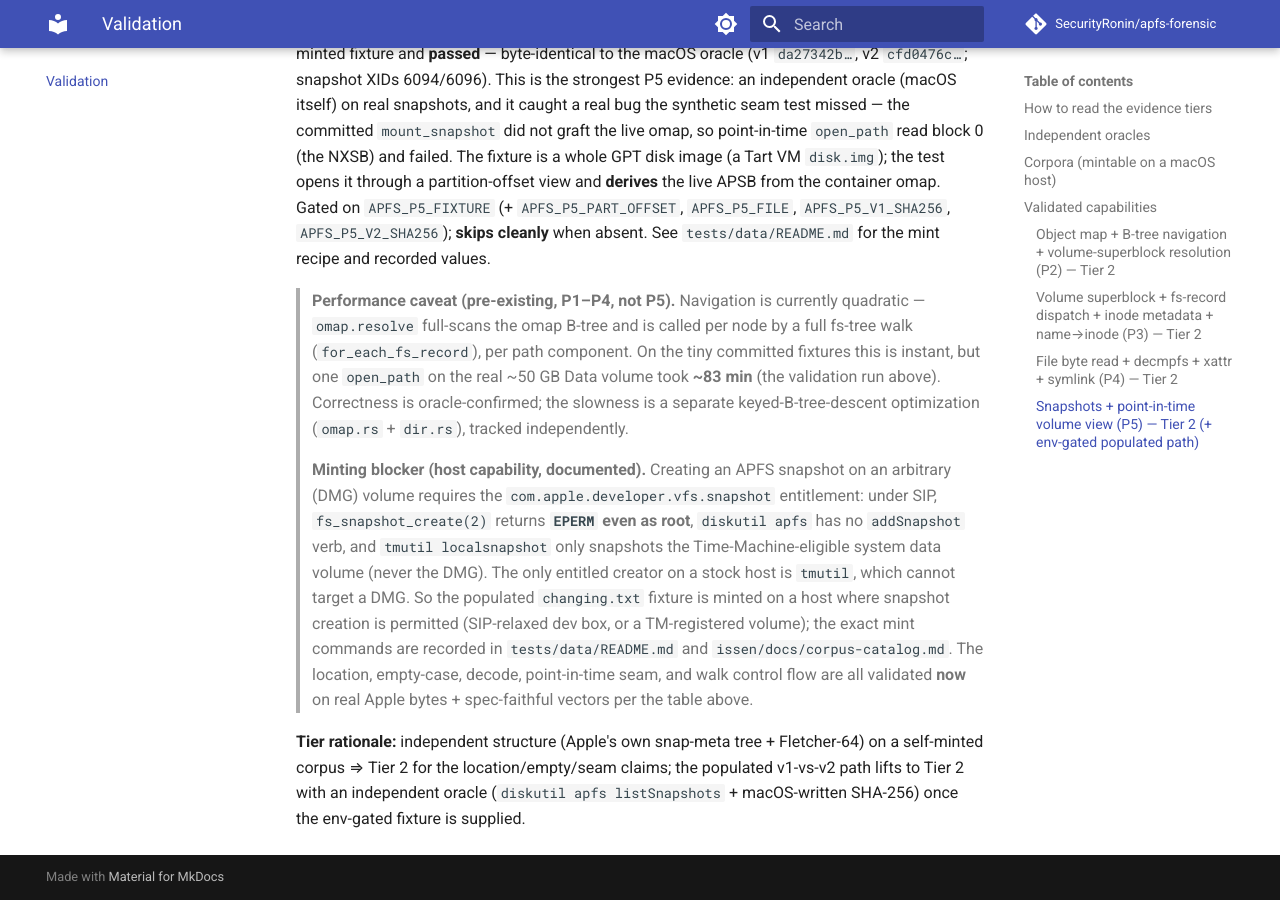
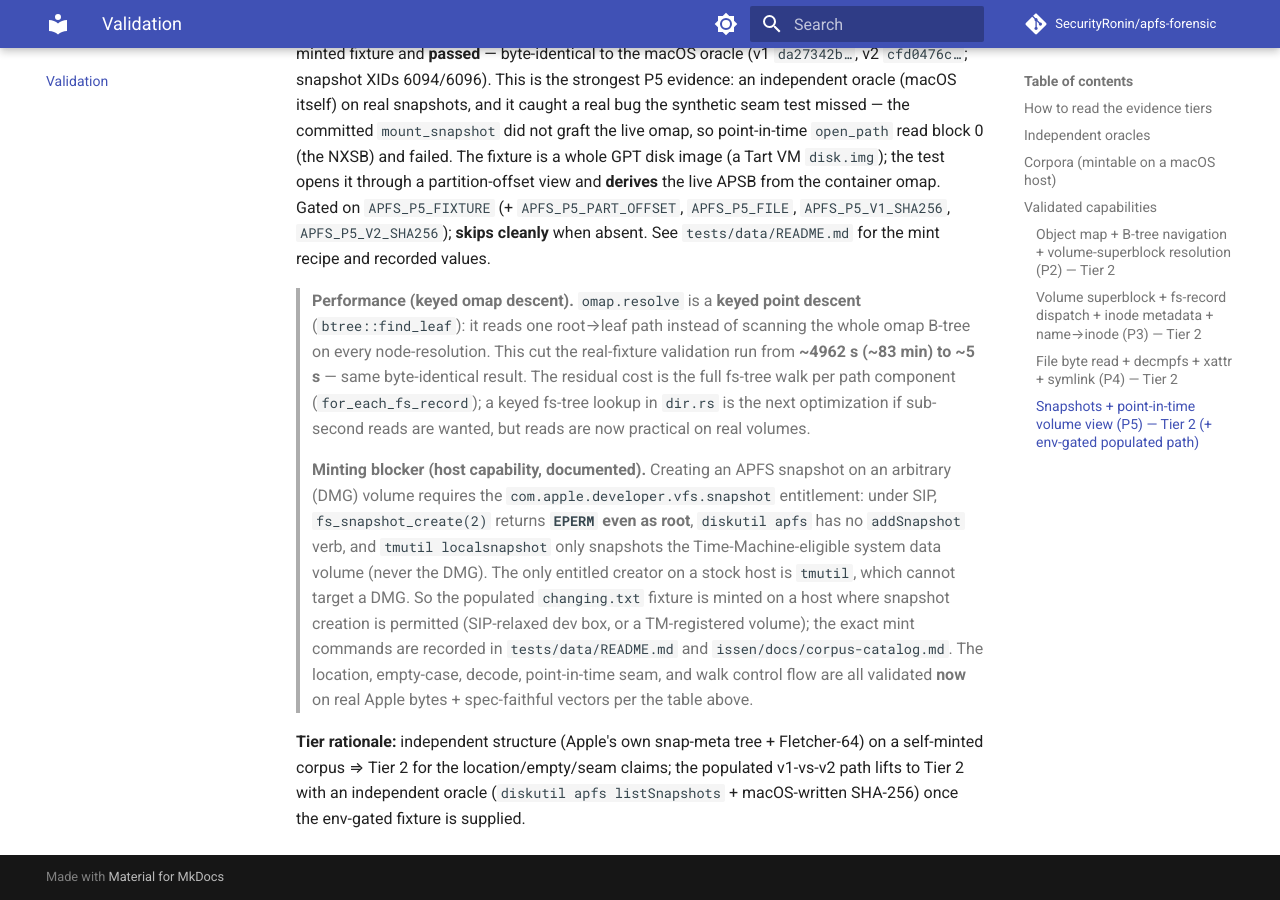
Before and after one commit to SecurityRonin/apfs-forensic, an MkDocs documentation site: the page built from docs/validation.md, in a window 1280 px wide and 900 px high, scrolled down 7741 px. Built offline with MkDocs 1.6.1 and Material for MkDocs 9.7.7, drawn with Linux system fonts in a browser that asks for light colours; comment, search, counter and statistics services are not loaded.

Commit message:
docs(perf): update P5 perf note — keyed omap descent (~83 min -> ~5 s)
Co-Authored-By: Claude Opus 4.8 <noreply@anthropic.com>

```diff
--- a/docs/validation.md
+++ b/docs/validation.md
@@ -230,13 +230,14 @@ the container omap. Gated on `APFS_P5_FIXTURE` (+ `APFS_P5_PART_OFFSET`,
 `APFS_P5_FILE`, `APFS_P5_V1_SHA256`, `APFS_P5_V2_SHA256`); **skips cleanly** when
 absent. See `tests/data/README.md` for the mint recipe and recorded values.
 
-> **Performance caveat (pre-existing, P1–P4, not P5).** Navigation is currently
-> quadratic — `omap.resolve` full-scans the omap B-tree and is called per node by
-> a full fs-tree walk (`for_each_fs_record`), per path component. On the tiny
-> committed fixtures this is instant, but one `open_path` on the real ~50 GB
-> Data volume took **~83 min** (the validation run above). Correctness is
-> oracle-confirmed; the slowness is a separate keyed-B-tree-descent optimization
-> (`omap.rs` + `dir.rs`), tracked independently.
+> **Performance (keyed omap descent).** `omap.resolve` is a **keyed point
+> descent** (`btree::find_leaf`): it reads one root→leaf path instead of scanning
+> the whole omap B-tree on every node-resolution. This cut the real-fixture
+> validation run from **~4962 s (~83 min) to ~5 s** — same byte-identical result.
+> The residual cost is the full fs-tree walk per path component
+> (`for_each_fs_record`); a keyed fs-tree lookup in `dir.rs` is the next
+> optimization if sub-second reads are wanted, but reads are now practical on
+> real volumes.
 
 > **Minting blocker (host capability, documented).** Creating an APFS snapshot on
 > an arbitrary (DMG) volume requires the `com.apple.developer.vfs.snapshot`
```
Also changed, not shown: 1 other file.
